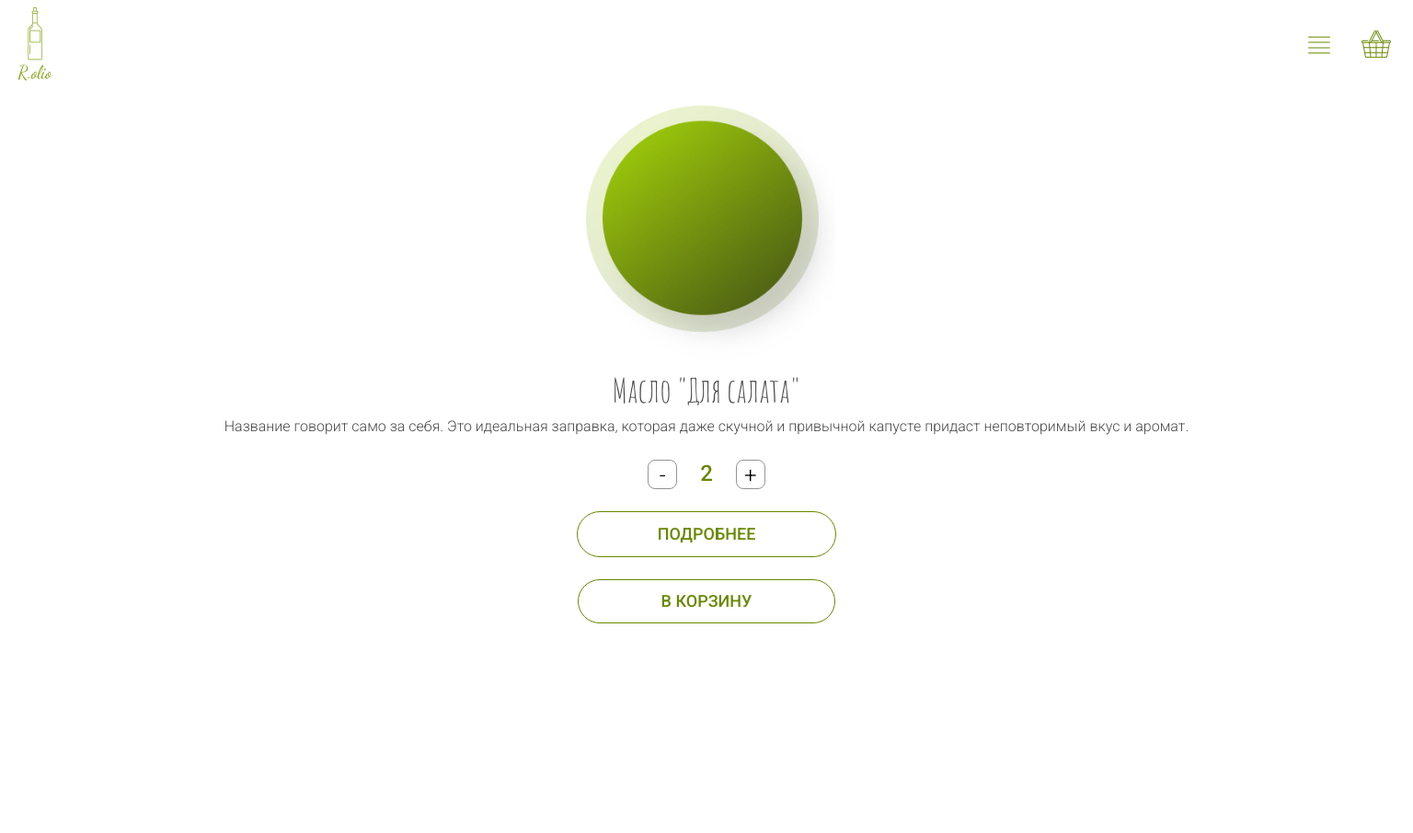
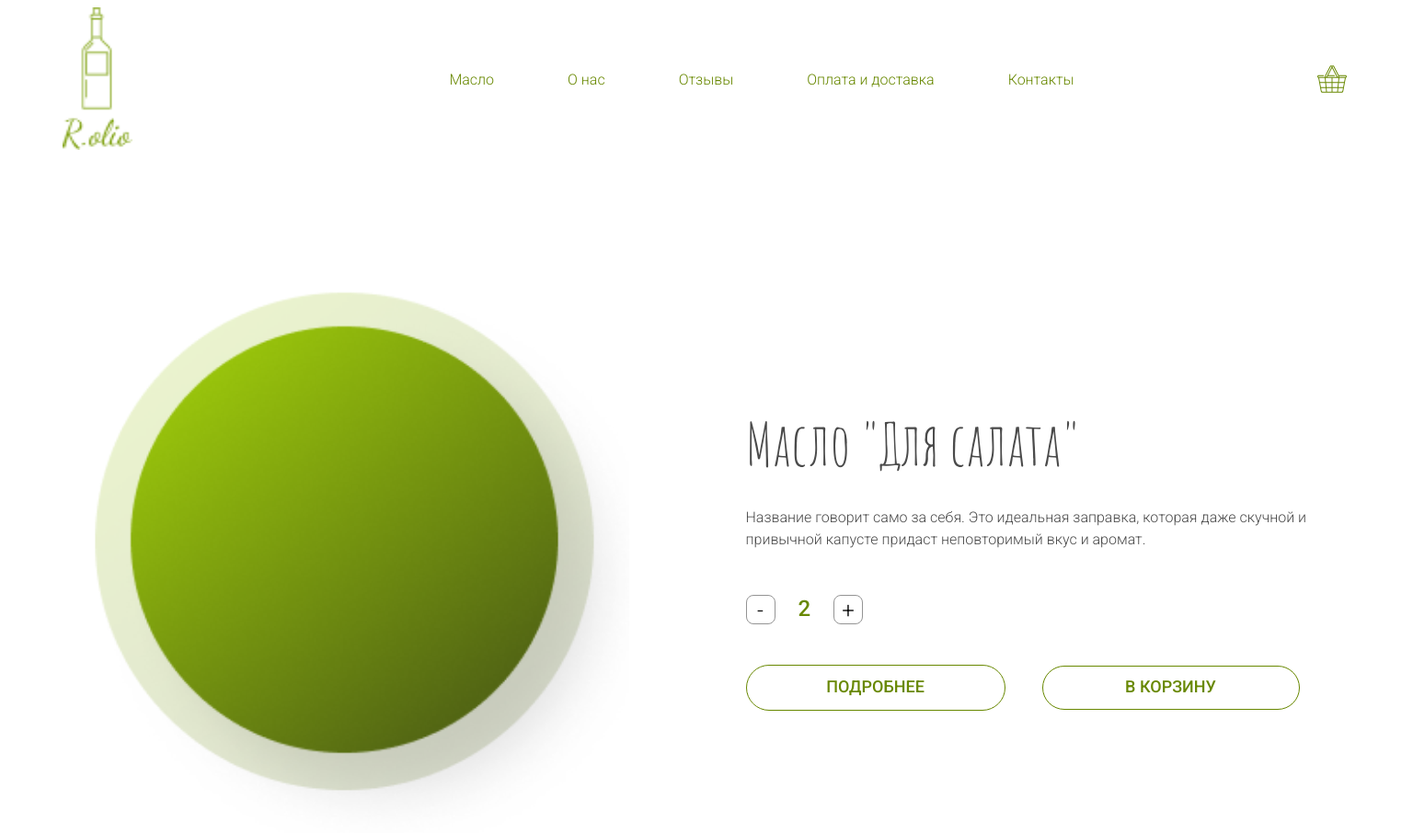
Before and after one commit to milenaszdl/SuzdEkz, a plain HTML site: page index.html in a window 1536 px wide. Shown: the whole page at 92% size. Before the commit the page ends 800 px from the top, so only its background shows below. Drawn offline with Linux system fonts and the light colour scheme.

Commit message:
задание 1

```diff
--- a/css/style.css
+++ b/css/style.css
@@ -50,6 +50,7 @@ main{
 }
 
 h1{
+    text-align: center;
     font-family: 'Amatic SC', cursive;
     font-weight: 400;
     font-size: 3.6rem;
@@ -123,3 +124,128 @@ footer{
     width: auto;
     height: 9rem;
 }
+
+.afterpic{
+    display: flex;
+    flex-direction: column;
+    align-items: center;
+}
+
+.knopki{
+    display: flex;
+    flex-direction: column;
+    align-items: center;
+}
+
+.bottle{
+    width: 36.69px;
+    height: 80.21px;
+}
+
+.functext{
+    display: none;
+}
+
+.funcs{
+    display: none;
+}
+
+.bigbutton:hover{
+    transform: scale(110%);
+    transition: all 0.7s;
+}
+
+.bigbutton:active{
+    color: var(--primary-color);
+    transform: scale(95%);
+}
+
+.functext:hover{
+    transform: scale(110%);
+    transition: all 0.7s;
+}
+
+.functext:active{
+    color: var(--primary-color2);
+    transform: scale(95%);
+}
+
+.buttkolvo:hover{
+    transform: scale(110%);
+    transition: all 0.7s;
+}
+.buttkolvo:active{
+    color: var(--primary-color2);
+    transform: scale(95%);
+}
+
+@media all and (min-width:1400px){
+    .buttmenu{
+        display: none;
+    }
+
+    .funcs{
+        display: flex;
+        flex-direction: row;
+        justify-content: space-between;
+    }
+
+    .functext{
+        display: flex;
+        font-weight: 300;
+        font-size: 1.6rem;
+        line-height: 1.5;
+        color: var(--primary-color2);
+        text-decoration: none;
+        margin-left: 8rem;
+    }
+
+    header{
+        margin-bottom: 10rem;
+    }
+
+    .bottle{
+        width: 76px;
+        height: 155px;
+    }
+
+    main{
+        flex-direction: row;
+        justify-content: center;
+        align-items: center;
+    }
+
+    .circle{
+        width: 60rem;
+        height: 69rem;
+    }
+
+    h1{
+        text-align: left;
+        font-size: 6.4rem;
+        line-height: 1.1;
+    }
+
+    p{
+        text-align: left;
+        margin:0;
+        margin-top: 3.2rem;
+        margin-bottom: 3.2rem;
+        max-width: 61.3rem;
+    }
+
+    .afterpic{
+        align-items: flex-start;
+        margin-left: 12.7rem;
+    }
+
+    .knopki{
+        flex-direction: row;
+    }
+
+    .bigbutton{
+        margin: 0;
+        margin-top: 3.2rem;
+        margin-right: 4rem;
+    }
+}
--- a/index.html
+++ b/index.html
@@ -15,9 +15,18 @@
     />
   </head>
 
-  <body>
+  <body class="wrapper">
     <header>
-      <a href="#"><img src="images/bottle.png" alt="logo" width="36.69" height="80.21px"/></a>
+      <a href="#"
+        ><img class="bottle" src="images/bottle.png" alt="logo"
+      /></a>
+      <div class="funcs">
+        <a class="functext" href="#">Масло</a>
+        <a class="functext" href="#">О нас</a>
+        <a class="functext" href="#">Отзывы</a>
+        <a class="functext" href="#">Оплата и доставка</a>
+        <a class="functext" href="#">Контакты</a>
+      </div>
       <div class="cartwmenu">
         <button class="buttmenu">
           <img src="images/carbon_menu.svg" alt="menu" width="32" height="32" />
@@ -28,25 +37,24 @@
       </div>
     </header>
     <main>
-      <img class="circle" src="images/circle.png" alt="circle"/>
+      <img class="circle" src="images/circle.png" alt="circle" />
+      <div class="afterpic">
         <h1>Масло "Для салата"</h1>
         <p>
-        Название говорит само за себя. Это идеальная заправка, которая даже скучной и привычной капусте придаст неповторимый вкус и аромат.
+          Название говорит само за себя. Это идеальная заправка, которая даже
+          скучной и привычной капусте придаст неповторимый вкус и аромат.
         </p>
         <div class="kolvo">
           <button class="buttkolvo">-</button>
           <div class="number">2</div>
           <button class="buttkolvo">+</button>
         </div>
-      <a class="bigbutton" href="#">
-        ПОДРОБНЕЕ
-      </a>
-      <button class="bigbutton">
-        В КОРЗИНУ
-      </button>
+        <div class="knopki">
+        <a class="bigbutton" href="#"> ПОДРОБНЕЕ </a>
+        <button class="bigbutton">В КОРЗИНУ</button>
+        </div>
+      </div>
     </main>
-    <footer>
-
-    </footer>
+    <footer></footer>
   </body>
 </html>
```
Lines whose indentation alone changed are shown as unchanged.
